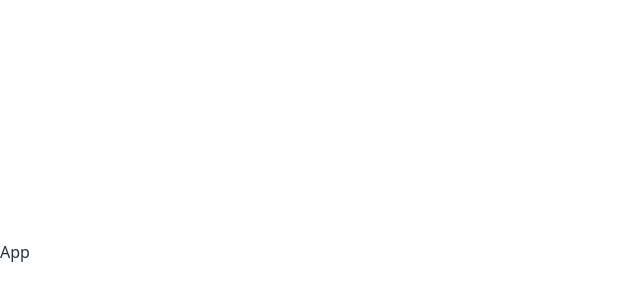
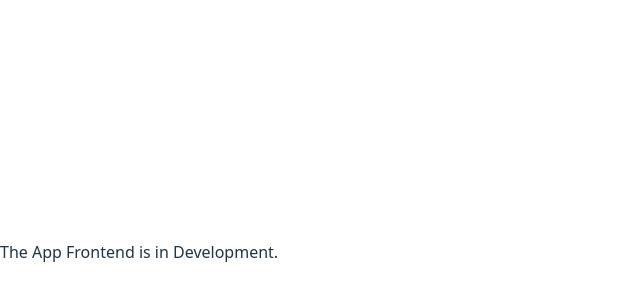
Before and after one commit to NabinDevX/URL-Shortener, a React (Vite) app in the folder frontend/: page / in a window 1280 px wide. Shown: the part 148-448 px from the top of the page, without its empty margins (0-640 px from the left). Built offline with nearby package versions, Linux system fonts and the light colour scheme.

Commit message:
update App component message to indicate development status

```diff
--- a/frontend/src/App.jsx
+++ b/frontend/src/App.jsx
@@ -2,7 +2,7 @@ import React from 'react'
 
 const App = () => {
   return (
-    <div>App</div>
+    <div>The App Frontend is in Development.</div>
   )
 }
 
```
